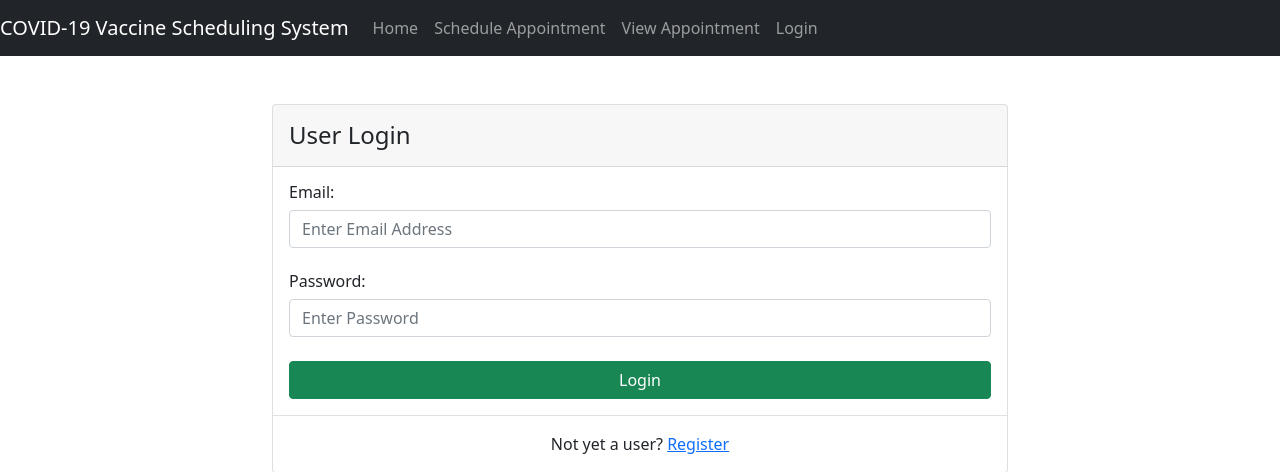
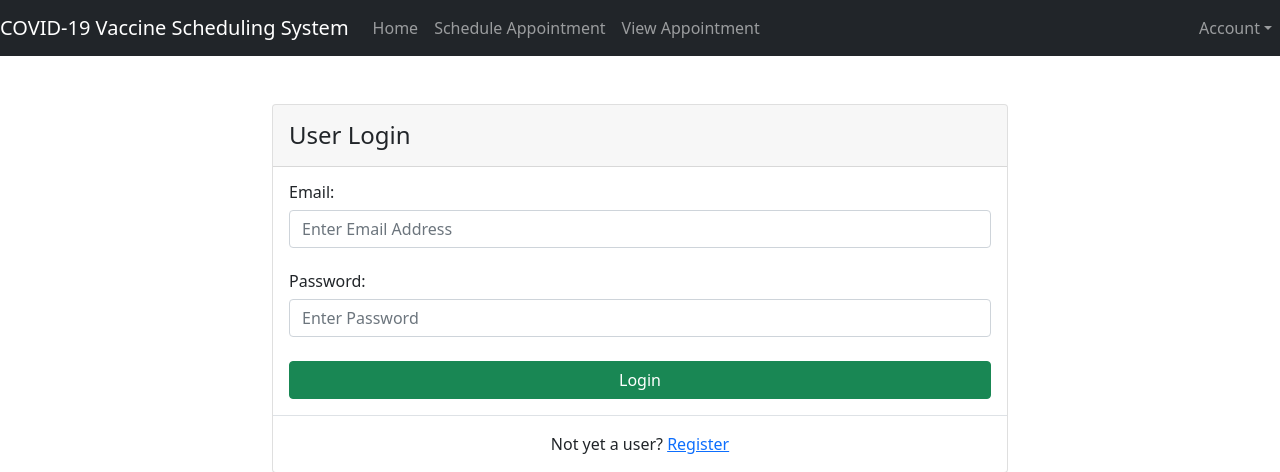
Before and after one commit to JohnRievenAdante/VaccineSchedulingSystem, a Flask app: page /Login in a window 1280 px wide. Shown: the top 472 px of the page. Run offline with Flask 2, Linux system fonts and the light colour scheme; some libraries are stand-ins or nearby versions.

Commit message:
dropdown login and register in nav bar

```diff
--- a/templates/base.html
+++ b/templates/base.html
@@ -43,8 +43,16 @@
           <li class="nav-item">
             <a class="nav-link" href="{{ url_for('ViewAppointment') }}">View Appointment</a>
           </li>
-            <li class="nav-item">
-                <a class="nav-link" href="{{ url_for('Login') }}">Login</a>
+              </ul>
+          <ul class="navbar-nav ms-auto">
+                    <li class="nav-item dropdown">
+                        <a class="nav-link dropdown-toggle" role="button" data-bs-toggle="dropdown" aria-expanded="false">Account</a>
+                        <ul class="dropdown-menu dropdown-menu-end" aria-labelledby="navbarDropdown">
+                            <li><a class="dropdown-item" href="{{ url_for('Login') }}">Login</a></li>
+                            <li><a class="dropdown-item" href="{{ url_for('Register') }}">Register</a></li>
+                        </ul>
+                    </li>
+                </ul>
             </li>
         </ul>
       </div>
```
